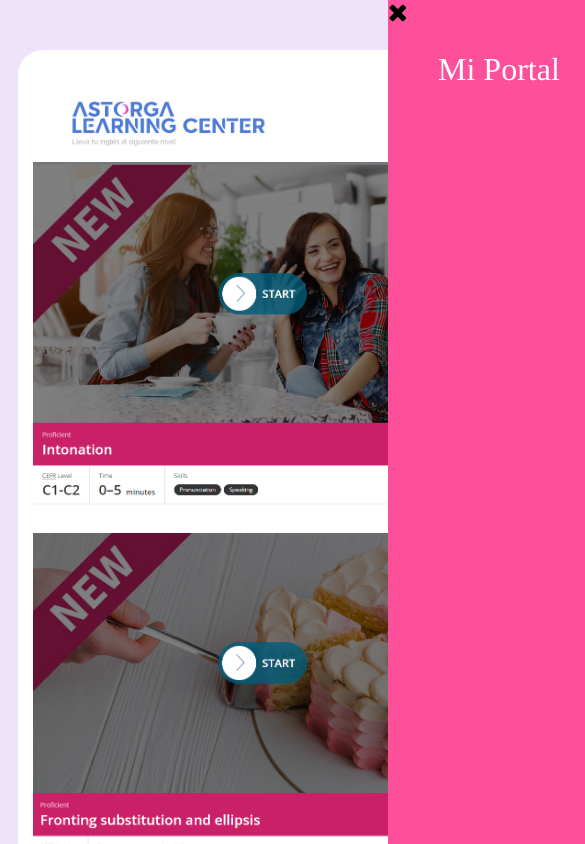
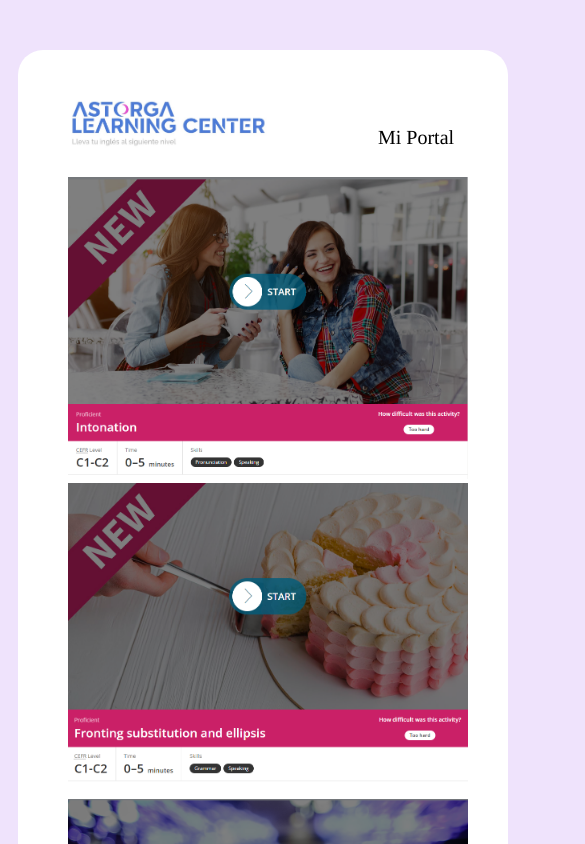
Before and after one commit to akdevlabs/Recursos, a plain HTML site: page index.html in a window 390 px wide. Shown: the top 844 px of the page, 585 px wide, since content can reach past the window. Drawn offline with nearby package versions, Linux system fonts and the light colour scheme.

Commit message:
Add files via upload

```diff
--- a/Recursos.css
+++ b/Recursos.css
@@ -30,19 +30,10 @@ body{
 
 
 
-nav .fa{
-  display: none;
-}
-.nav-links{
-  flex: 1;
-  text-align:left;
-
-}
 .nav-links ul li{
   list-style: none;
-  display: inline-block;
   padding: 10px;
-  position: relative;
+
 }
 .nav-links ul li a{
   color: #000000;
@@ -59,7 +50,7 @@ nav .fa{
   transition: 0.5s;
 }
 .nav-links ul li:hover::after{
-  width: 20%;
+  width: 100%;
 }
 
 
@@ -97,37 +88,27 @@ nav .fa{
     min-width:390px;
   }
   .dashbord .show{
-    margin-left:-45px;
-    padding:10px ;
-    max-width: 460px;
+    margin-left: 0px;
+    padding:0px ;
+    max-width: 400px;
   }
 
+
   .nav-links ul li a{
-    font-size: 32px;
-    color: #ffffff;
-    text-shadow: none;
+    color: #000000;
+    text-decoration: none;
+    font-size: 20px;
+    margin-left: -60px;
   }
-  v-links ul li::after{
-    background:transparent;
+  .nav-links ul li::after{
+    content:'';
+    width: 0%;
+    height: 2px;
+    background:#bd0cb1;
+    display: block;
+    margin: auto;
+    transition: 0.5s;
   }
-  .nav-links{
-    position: absolute;
-    background:#FE509A;
-    height: 100vh;
-    width: 200px;
-    top: 0;
-    text-align: left;
-
-  }
-  nav .fa{
-    display:flex;
-    flex-direction: row;
-    color: #000000;
-    margin: 0px;
-    font-size: 25px;
-    cursor: pointer;
-  }
-
   .logo{
     max-width:200px;
   }
--- a/index.html
+++ b/index.html
@@ -22,14 +22,14 @@
 
             <nav>
                 <div class="nav-links" id="navLinks">
-                    <i class="fa fa-times" onclick="hideMenu()"></i>
+
 
                     <ul>
                         <li><a class="home" href="https://main--sage-lily-3b571d.netlify.app/">Mi Portal</a></li>
                     </ul>
 
                 </div>
-                <i class="fa fa-bars" id="bars" onclick="showMenu()"></i>
+
             </nav>
 
             </div>
@@ -51,18 +51,7 @@
 
         </section>
 
-        <script>
-            var navLinks= document.getElementById("navLinks");
 
-                function hideMenu(){
-                    navLinks.style.left="520px";
-                }
-
-                function showMenu(){
-                    navLinks.style.left ="310px";
-                }
-
-        </script>
 
 
 
```
